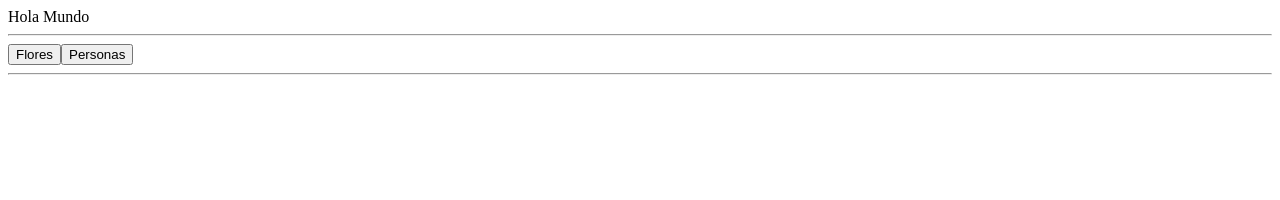
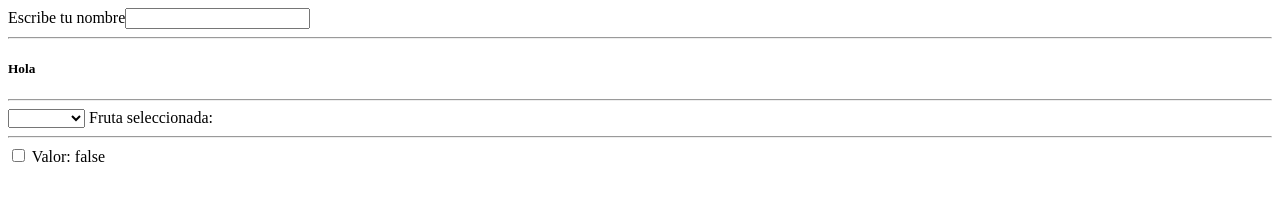
Before and after one commit to jesusmemije/Curso-Vue-3, a plain HTML site: page index.html in a window 1280 px wide. Drawn offline with nearby package versions, Linux system fonts and the light colour scheme.

Commit message:
v-model - Cambio de estado de doble vía

```diff
--- a/index.html
+++ b/index.html
@@ -8,12 +8,20 @@
 </head>
 <body>
     <div id="app">
-        <label v-bind:title="titulo" v-bind:data-hola="saludo">Hola Mundo</label>
+        <label for="">Escribe tu nombre</label>
+        <input type="text" v-model="nombre">
         <hr>
-        <button v-on:click="mostrarImagen('flores.jpg')">Flores</button>
-        <button v-on:click="mostrarImagen('personas.jpg')">Personas</button>
+        <h5>Hola {{ nombre }}</h5>
         <hr>
-        <img v-bind:src="imagen">
+        <select v-model="fruta">
+            <option value="manzana">Manzana</option>
+            <option value="pera">Pera</option>
+            <option value="uva">Uva</option>
+        </select>
+        Fruta seleccionada: {{ fruta }}
+        <hr>
+        <input type="checkbox" v-model="activo">
+        Valor: {{ activo }}
     </div>
     <script src="https://unpkg.com/vue@next"></script>
     <script>
@@ -21,15 +29,11 @@
         const app = {
             data() {
                 return {
-                    titulo: 'Este es un título dinámico',
-                    imagen: ''
+                    nombre: '',
+                    fruta: '',
+                    activo: false,
                 }
             },
-            methods: {
-                mostrarImagen(imagen) {
-                    this.imagen = imagen
-                }
-            }
         }
 
         var mountedApp = Vue.createApp(app).mount('#app')
```
